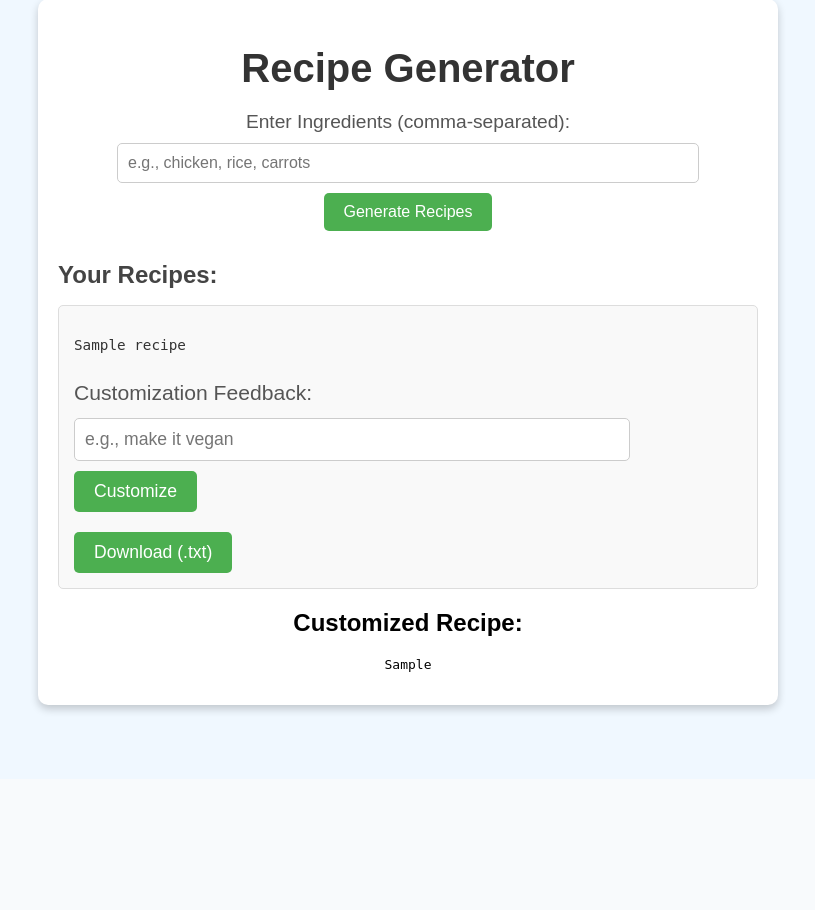
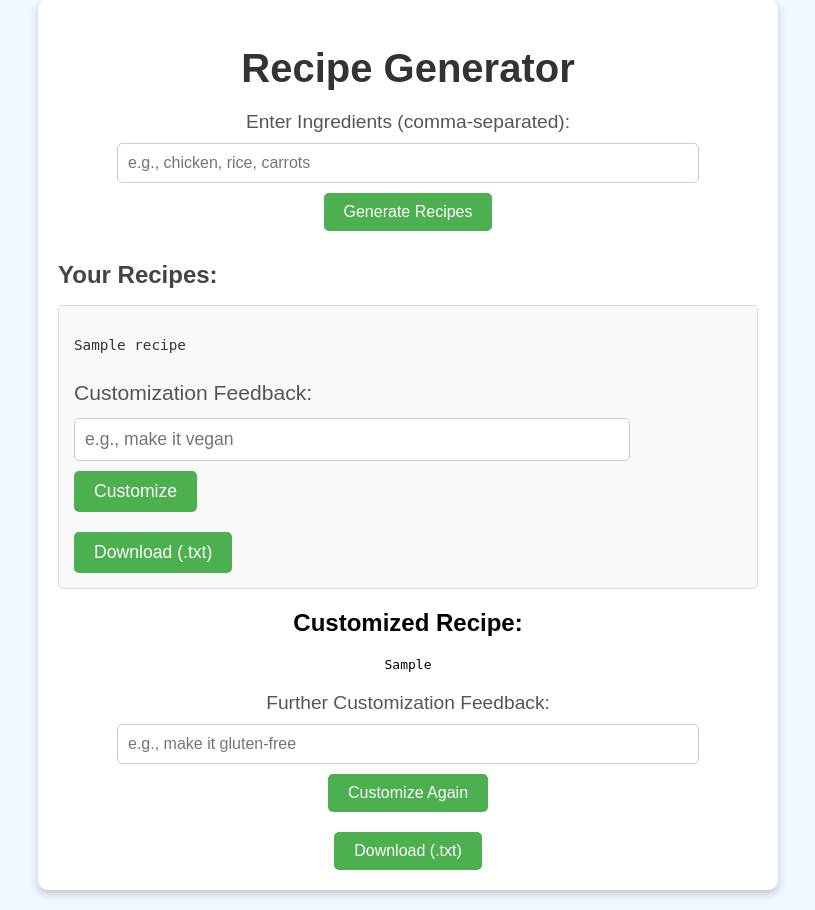
Before and after one commit to Blalze/cooking-website, a Flask app: template templates/index.html in a window 1280 px wide. Shown: the part 21-931 px from the top of the page, without its empty margins (232-1047 px from the left). Before the commit the page ends 736 px from the top, so only its background shows below. Run offline with Flask 3, Linux system fonts and the light colour scheme; the template is opened without the code that fills it: most values are stand-ins (such as "Sample title", 1, 10 or a date in 2020).

Commit message:
Update index.html

```diff
--- a/templates/index.html
+++ b/templates/index.html
@@ -44,6 +44,18 @@
         <div class="customized-recipe">
             <h2>Customized Recipe:</h2>
             <pre>{{ customized_recipe }}</pre>
+            <!-- Further Customize Button -->
+            <form action="/customize" method="post">
+                <input type="hidden" name="original_recipe" value="{{ customized_recipe }}">
+                <label for="feedback">Further Customization Feedback:</label>
+                <input type="text" id="feedback" name="feedback" placeholder="e.g., make it gluten-free" required>
+                <button type="submit">Customize Again</button>
+            </form>
+            <!-- Download Button -->
+            <form action="/download" method="post">
+                <input type="hidden" name="recipe" value="{{ customized_recipe }}">
+                <button type="submit">Download (.txt)</button>
+            </form>
         </div>
         {% endif %}
     </div>
```
